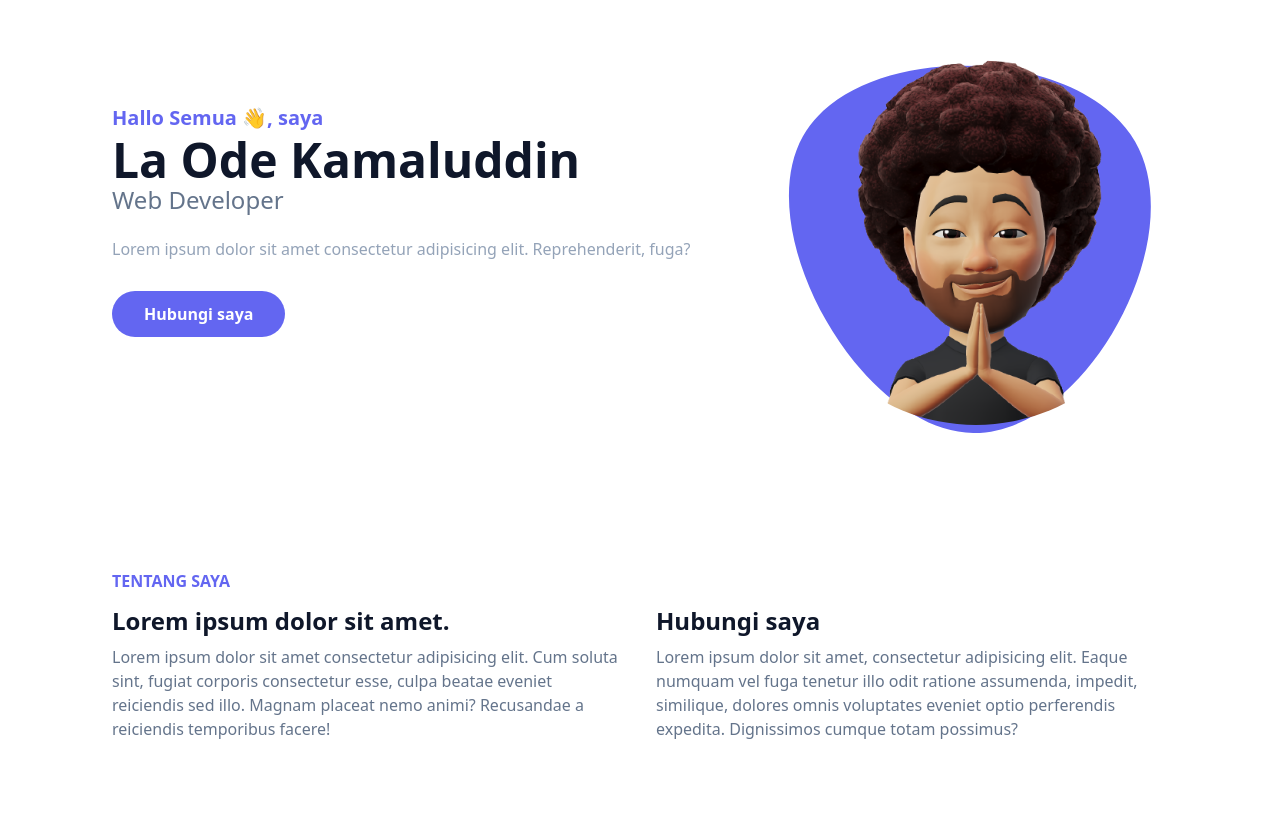
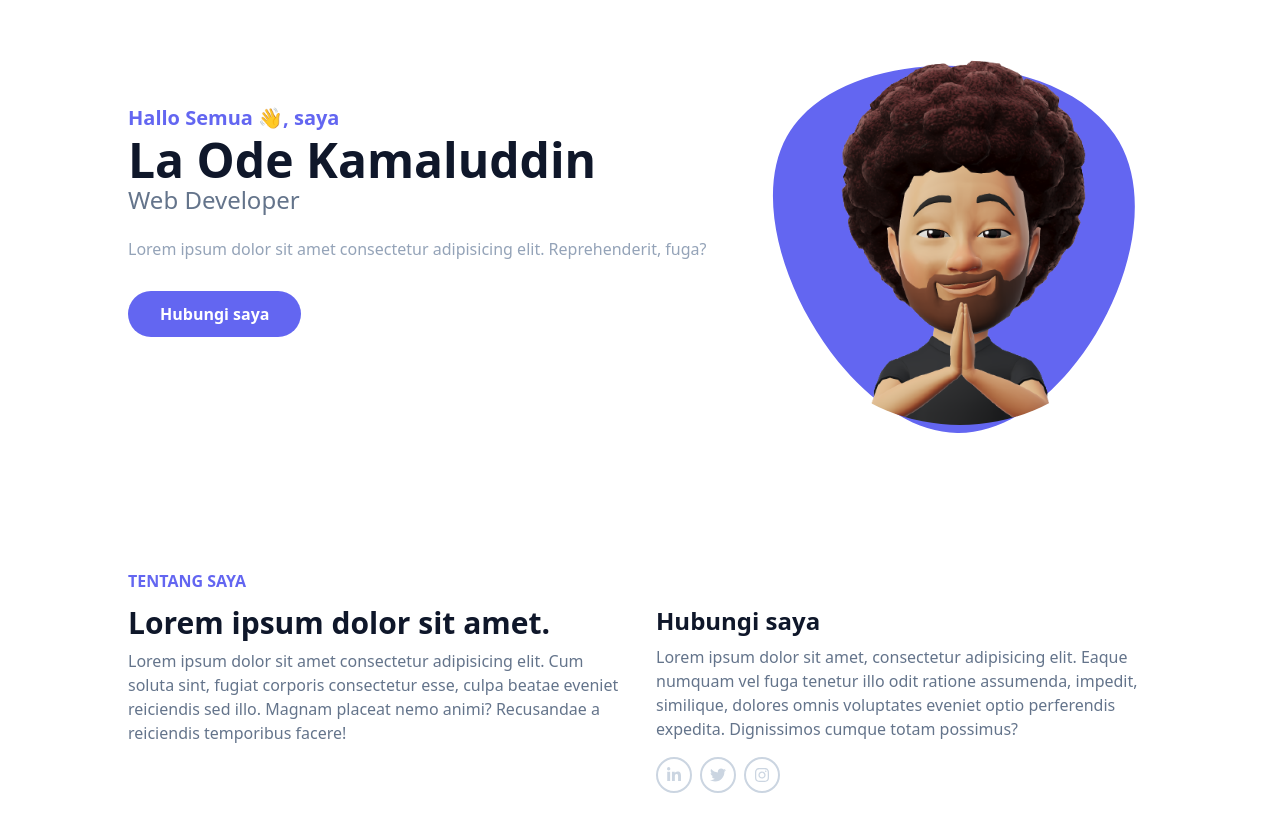
Before and after one commit to kamal-ts/myportfolio, a React (Create React App) app: page / in a window 1280 px wide. Shown: the part 139-952 px from the top of the page. Built offline with nearby package versions, Linux system fonts and the light colour scheme; the HTML template or start-up script is replaced by a standard one.

Commit message:
create icon sm

```diff
--- a/src/components/home/aboutSection.jsx
+++ b/src/components/home/aboutSection.jsx
@@ -1,17 +1,30 @@
+/* eslint-disable jsx-a11y/anchor-is-valid */
 import React from 'react'
+import { FaTwitter, FaLinkedinIn, FaInstagram } from 'react-icons/fa'
 
 function aboutSection() {
   return (
-    <div className='container lg:px-24'>
+    <div className='container lg:px-28'>
         <h4 className='font-bold uppercase text-indigo mb-3 px-4'>Tentang Saya</h4>
         <div className='flex flex-col md:flex-row'>
           <div className='w-full px-4 mb-10'>
-            <h2 className='font-bold text-dark text-2xl mb-2'>Lorem ipsum dolor sit amet.</h2>
+            <h2 className='font-bold text-dark text-3xl mb-2'>Lorem ipsum dolor sit amet.</h2>
             <p className='text-base font-medium text-secondary'>Lorem ipsum dolor sit amet consectetur adipisicing elit. Cum soluta sint, fugiat corporis consectetur esse, culpa beatae eveniet reiciendis sed illo. Magnam placeat nemo animi? Recusandae a reiciendis temporibus facere!</p>
           </div>
           <div className='w-full px-4'>
             <h3 className='font-semibold text-dark text-2xl mb-2'>Hubungi saya</h3>
             <p className='text-base font-medium text-secondary'>Lorem ipsum dolor sit amet, consectetur adipisicing elit. Eaque numquam vel fuga tenetur illo odit ratione assumenda, impedit, similique, dolores omnis voluptates eveniet optio perferendis expedita. Dignissimos cumque totam possimus?</p>
+              <div className=' flex items-center mt-4 gap-2 '>
+                <a href="#" className='transition-all duration-300 rounded-full flex justify-center items-center text-slate-300 border-2 border-slate-300 p-2 hover:border-indigo hover:text-white hover:bg-indigo '>
+                  <FaLinkedinIn/>
+                </a>
+                <a href="#" className='transition-all duration-300 rounded-full flex justify-center items-center text-slate-300 border-2 border-slate-300 p-2 hover:border-indigo hover:text-white hover:bg-indigo '>
+                  <FaTwitter/>
+                </a>
+                <a href="#" className='transition-all duration-300 rounded-full flex justify-center items-center text-slate-300 border-2 border-slate-300 p-2 hover:border-indigo hover:text-white hover:bg-indigo '>
+                  <FaInstagram/>
+                </a>
+              </div>
           </div>
         </div>
     </div>
--- a/src/components/home/heroSection.jsx
+++ b/src/components/home/heroSection.jsx
@@ -8,7 +8,7 @@ const heroSection = () => {
 
   return (
 
-    <div className='container lg:px-24'>
+    <div className='container lg:px-28'>
       <div className='flex flex-col md:flex-row justify-between items-center md:hidden'>
         <div className='w-full px-4 lg:w-auto flex justify-center'>
           <div className='relative'>
```
